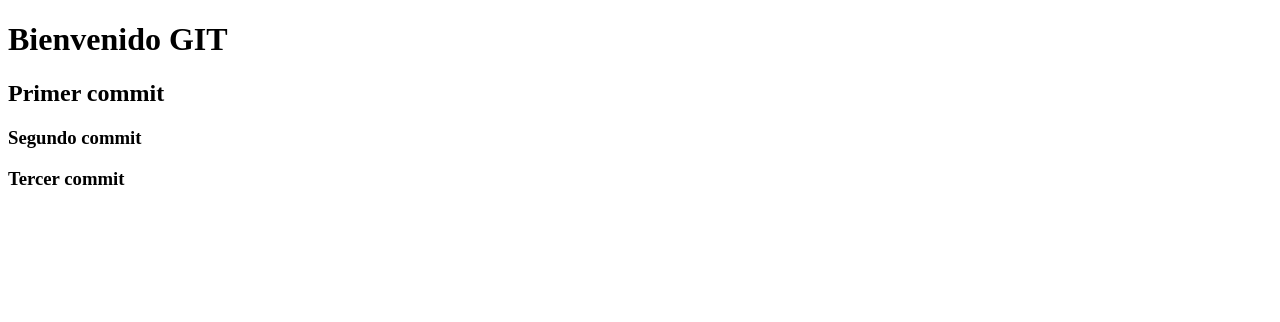
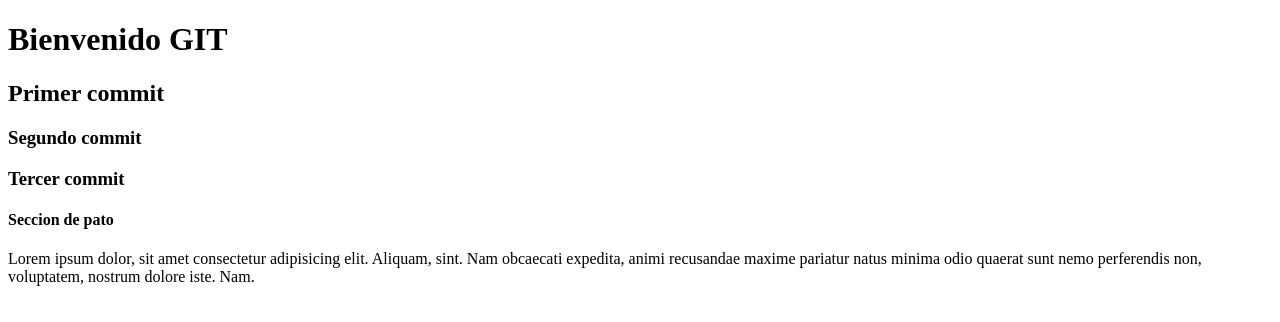
Before and after one commit to patriciodenari/martes--temprano, a plain HTML site: page index.html in a window 1280 px wide. Drawn offline with Linux system fonts and the light colour scheme.

Commit message:
seccion pato

```diff
--- a/index.html
+++ b/index.html
@@ -12,5 +12,10 @@
     <h3>Segundo commit</h3>
     <h3>Tercer commit</h3>
 
+    <section>
+        <h4>Seccion de pato</h4>
+        <p>Lorem ipsum dolor, sit amet consectetur adipisicing elit. Aliquam, sint. Nam obcaecati expedita, animi recusandae maxime pariatur natus minima odio quaerat sunt nemo perferendis non, voluptatem, nostrum dolore iste. Nam.</p>
+    </section>
+
 </body>
 </html>
```
